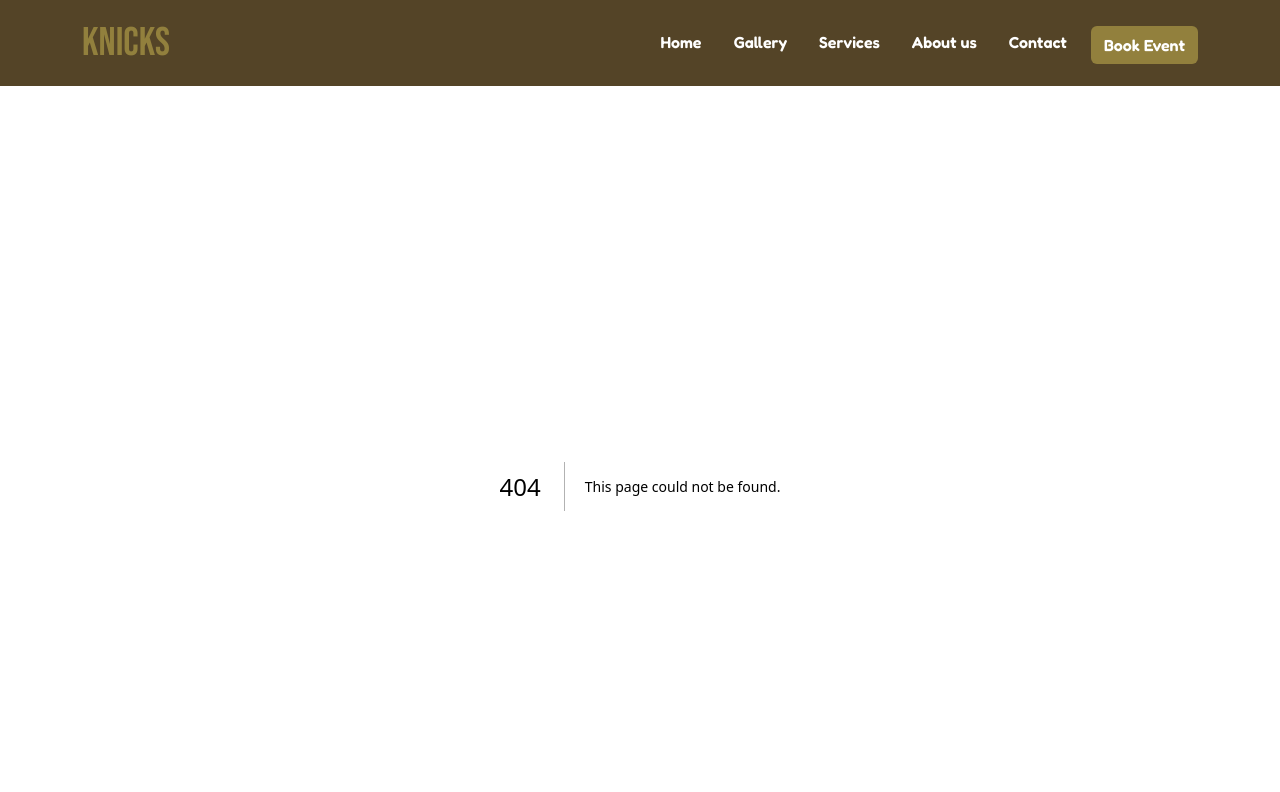
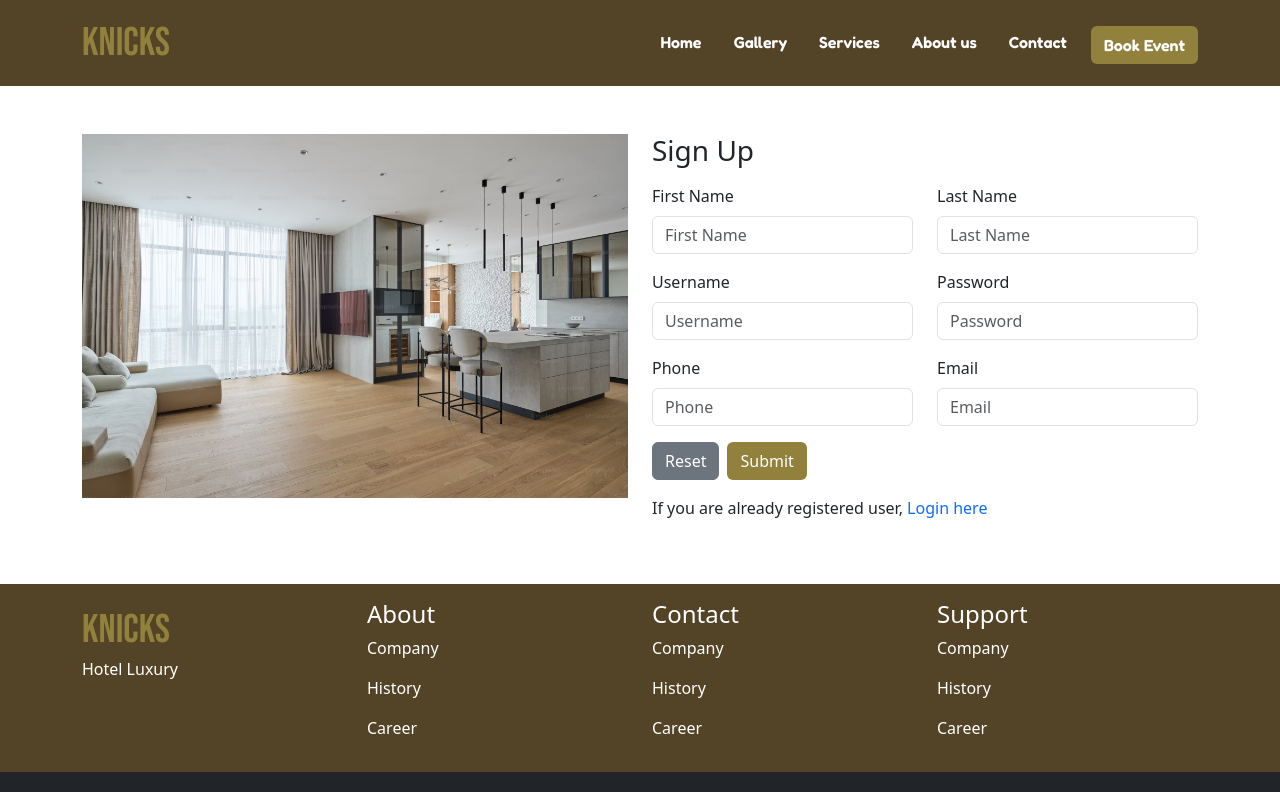
Before and after one commit to thangleth/hotel_management, a Next.js app in the folder frontend/: page /user/signup in a window 1280 px wide. Before the commit this address had no page. Shown: the top 792 px of the page. Built offline with nearby package versions, Linux system fonts and the light colour scheme.

Commit message:
add signup, login, forgetpassword form

```diff
--- a/frontend/src/app/payment/[slug]/page.js
+++ b/frontend/src/app/payment/[slug]/page.js
@@ -1,5 +1,6 @@
 import PaymentSuccess from "@/components/payment/PaymentSuccess"
 import PaymentFailure from "@/components/payment/PaymentFailure";
+import Link from "next/link";
 
 export default function Page({ params }) {
     const slug = params.slug;
@@ -9,7 +10,7 @@ export default function Page({ params }) {
                 slug == 'success' && <PaymentSuccess />
             }
             {
-                slug == 'success' && <PaymentFailure />
+                slug == 'failure' && <PaymentFailure />
             }
         </section>
     )
--- /dev/null
+++ b/frontend/src/app/user/signup/page.js
@@ -0,0 +1,49 @@
+import Link from "next/link";
+
+export default function Page() {
+    return (
+        <section className="container my-5">
+            <div className="row">
+                <div className="col-md-6 col-12">
+                    <img src="/thumb/thumb1.png" className="img-fluid" />
+                </div>
+                <div className="col-md-6 col-12">
+                    <h3 className="mb-3">Sign Up</h3>
+                    <div className="row">
+                        <div className="col-md-6 col-12 mb-3">
+                            <label for="" className="form-label">First Name</label>
+                            <input type="text" className="form-control" placeholder="First Name"></input>
+                        </div>
+                        <div className="col-md-6 col-12 mb-3">
+                            <label for="" className="form-label">Last Name</label>
+                            <input type="text" className="form-control" placeholder="Last Name"></input>
+                        </div>
+                        <div className="col-md-6 col-12 mb-3">
+                            <label for="" className="form-label">Username</label>
+                            <input type="text" className="form-control" placeholder="Username"></input>
+                        </div>
+                        <div className="col-md-6 col-12 mb-3">
+                            <label for="" className="form-label">Password</label>
+                            <input type="password" className="form-control" placeholder="Password"></input>
+                        </div>
+                        <div className="col-md-6 col-12 mb-3">
+                            <label for="" className="form-label">Phone</label>
+                            <input type="number" className="form-control" placeholder="Phone"></input>
+                        </div>
+                        <div className="col-md-6 col-12 mb-3">
+                            <label for="" className="form-label">Email</label>
+                            <input type="email" className="form-control" placeholder="Email"></input>
+                        </div>
+                        <div className="col-md-6 col-12 mb-3">
+                            <button className="btn btn-secondary">Reset</button>
+                            <button className="btn hms-color-dark ms-2">Submit</button>
+                        </div>
+                        <p>
+                            If you are already registered user, <Link href="/user/login">Login here</Link>
+                        </p>
+                    </div>
+                </div>
+            </div>
+        </section>
+    )
+}
--- a/frontend/src/components/payment/PaymentFailure.js
+++ b/frontend/src/components/payment/PaymentFailure.js
@@ -1,3 +1,5 @@
+import Link from "next/link"
+
 export default function PaymentFailure() {
     return (
         <>
@@ -5,7 +7,7 @@ export default function PaymentFailure() {
             <h5>Error Code: Error Description</h5>
             <p className="my-4">
                 <Link href='#' className="btn btn-dark">Home</Link>
-                <Link href='#' className="btn hms-color-dark">My DashBoard</Link>
+                <Link href='#' className="btn hms-color-dark ms-2">My DashBoard</Link>
             </p>
         </>
     )
--- a/frontend/src/components/payment/PaymentSuccess.js
+++ b/frontend/src/components/payment/PaymentSuccess.js
@@ -4,10 +4,10 @@ export default function PaymentSuccess() {
     return (
         <>
             <h3 className="text-success my-4"><i className="fa fa-check-circle"></i>Thank you</h3>
-            <h5>Invoice:<Link href='#'>KNICKS-01</Link></h5>
+            <h5>Invoice: <Link href='#'>KNICKS-01</Link></h5>
             <p className="my-4">
                 <Link href='#' className="btn btn-dark">Home</Link>
-                <Link href='#' className="btn hms-color-dark">My DashBoard</Link>
+                <Link href='#' className="btn hms-color-dark ms-2">My DashBoard</Link>
             </p>
         </>
     )
```
Also changed, not shown: frontend/src/app/user/forget-password/page.js (added, +28 -0 lines), frontend/src/app/user/login/page.js (added, +36 -0 lines).
